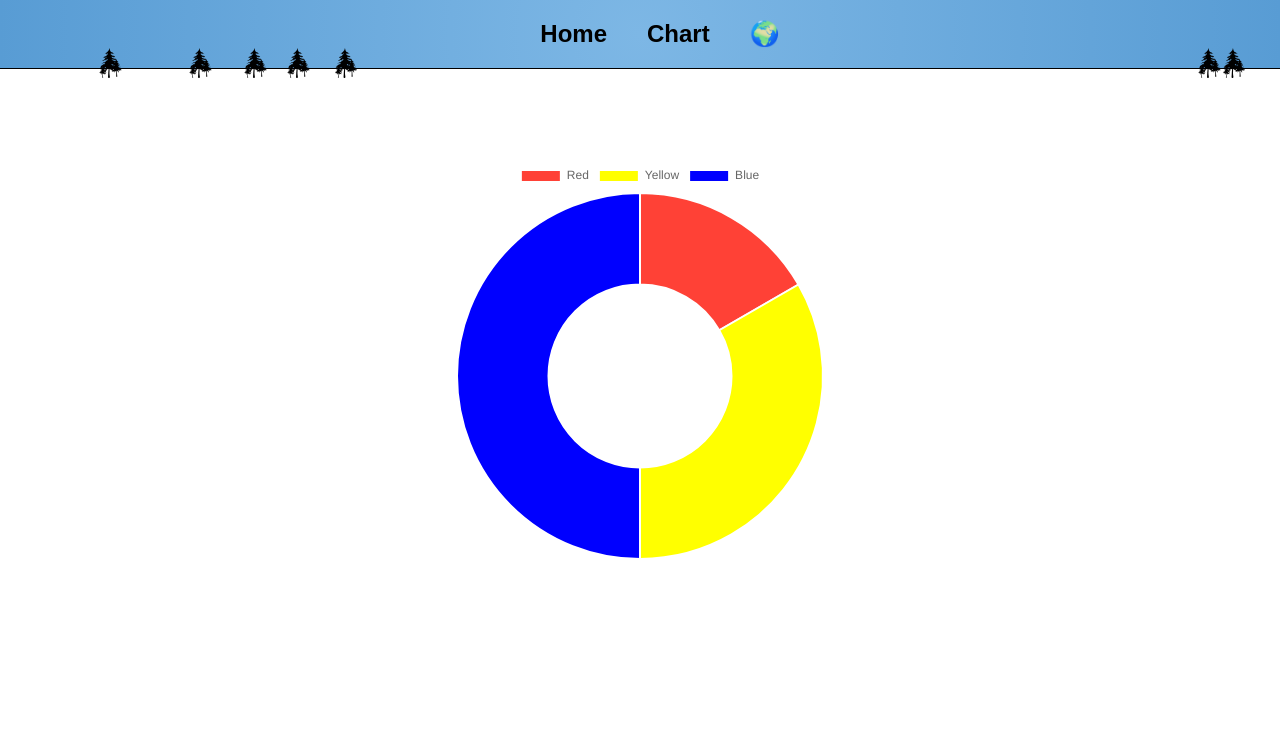
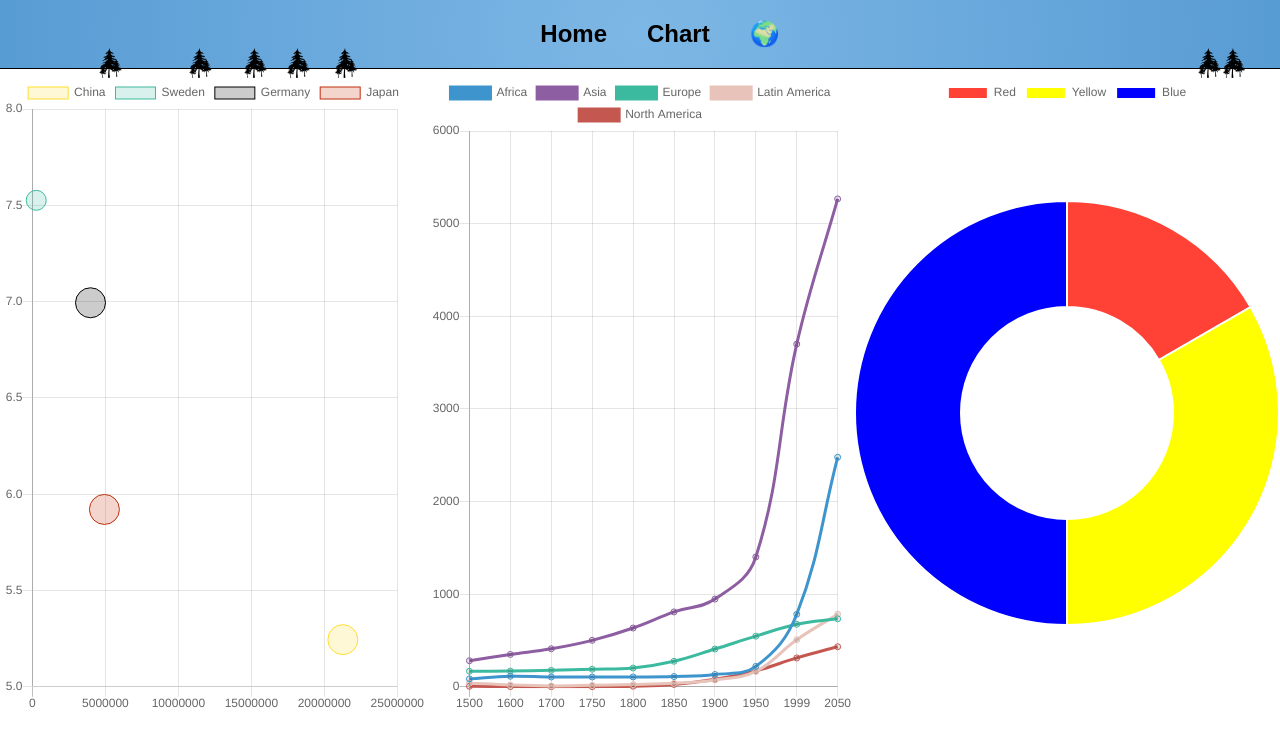
Before and after one commit to cahrsjo/the-climate-bodega, a React (Create React App) app: page /chart in a window 1280 px wide. Shown: the top 746 px of the page. Built offline with nearby package versions, Linux system fonts and the light colour scheme.

Commit message:
Added buble and lines graphs

```diff
--- a/src/App.js
+++ b/src/App.js
@@ -1,7 +1,7 @@
 import React, { Component } from "react";
 import ReactDOM from "react-dom";
 import { Globe } from './Globe';
-import { Chart } from './Chart';
+import { Chart } from './chart/Chart';
 import Home from './Home';
 import './App.css';
 import {
--- /dev/null
+++ b/src/chart/Chart.css
@@ -0,0 +1,18 @@
+.container {
+    display: flex;
+    flex-direction: row;
+    width: 100vw;
+    height: 80vh;
+    cursor: grab;
+    padding-top: 6vw;
+}
+
+.container .bubble,
+.container .line,
+.container .doughnut {
+    width: 100%;
+}
+
+.chartjs-size-monitor {
+    width: 100%;
+}
--- /dev/null
+++ b/src/chart/Chart.js
@@ -0,0 +1,156 @@
+import React, { Component } from "react";
+import { Doughnut, Line, Bubble } from 'react-chartjs-2';
+import './Chart.css';
+
+const bubbleData = {
+  labels: "Africa",
+      datasets: [{
+          label: ["China"],
+          backgroundColor: "rgba(255,221,50,0.2)",
+          borderColor: "rgba(255,221,50,1)",
+          data: [{
+            x: 21269017,
+            y: 5.245,
+            r: 15
+          }]
+        }, {
+          label: ["Sweden"],
+          backgroundColor: "rgba(60,186,159,0.2)",
+          borderColor: "rgba(60,186,159,1)",
+          data: [{
+            x: 258702,
+            y: 7.526,
+            r: 10
+          }]
+        }, {
+          label: ["Germany"],
+          backgroundColor: "rgba(0,0,0,0.2)",
+          borderColor: "#000",
+          data: [{
+            x: 3979083,
+            y: 6.994,
+            r: 15
+          }]
+        }, {
+          label: ["Japan"],
+          backgroundColor: "rgba(193,46,12,0.2)",
+          borderColor: "rgba(193,46,12,1)",
+          data: [{
+            x: 4931877,
+            y: 5.921,
+            r: 15
+        }]
+      }
+    ],
+    options: {
+      title: {
+        display: true,
+        text: 'Predicted world population (millions) in 2050'
+      }, scales: {
+        yAxes: [{
+          scaleLabel: {
+            display: true,
+            labelString: "Happiness"
+          }
+        }],
+        xAxes: [{
+          scaleLabel: {
+            display: true,
+            labelString: "GDP (PPP)"
+          }
+        }]
+      }
+    }
+};
+
+const lineData = {
+    labels: [1500,1600,1700,1750,1800,1850,1900,1950,1999,2050],
+    datasets: [{
+        data: [86,114,106,106,107,111,133,221,783,2478],
+        label: "Africa",
+        borderColor: "#3e95cd",
+        fill: false
+      }, {
+        data: [282,350,411,502,635,809,947,1402,3700,5267],
+        label: "Asia",
+        borderColor: "#8e5ea2",
+        fill: false
+      }, {
+        data: [168,170,178,190,203,276,408,547,675,734],
+        label: "Europe",
+        borderColor: "#3cba9f",
+        fill: false
+      }, {
+        data: [40,20,10,16,24,38,74,167,508,784],
+        label: "Latin America",
+        borderColor: "#e8c3b9",
+        fill: false
+      }, {
+        data: [6,3,2,2,7,26,82,172,312,433],
+        label: "North America",
+        borderColor: "#c45850",
+        fill: false
+      }
+    ],
+    options: {
+    title: {
+      display: true,
+      text: 'World population per region (in millions)'
+    }
+  }
+};
+
+const doughnutData = {
+    datasets: [{
+        data: [10, 20, 30],
+        backgroundColor: ["#FF4136", "#ffff00", "#0000ff"]
+    }],
+
+    // These labels appear in the legend and in the tooltips when hovering different arcs
+    labels: [
+        'Red',
+        'Yellow',
+        'Blue'
+    ]
+};
+
+export class Chart extends Component {
+  constructor(props) {
+    super(props);
+    this.chartReference = React.createRef();
+  }
+
+  componentDidMount() {
+    console.log(this.chartReference); // returns a Chart.js instance reference
+  }
+
+  render() {
+    return (
+      <div
+        className="container"
+      >
+        <div className="bubble">
+          <Bubble
+            ref={this.chartReference}
+            data={bubbleData}
+            options={{ maintainAspectRatio: false }}
+          />
+        </div>
+        <div className="line">
+          <Line
+            ref={this.chartReference}
+            data={lineData}
+            options={{ maintainAspectRatio: false }}
+          />
+        </div>
+        <div className="doughnut">
+          <Doughnut
+            ref={this.chartReference}
+            data={doughnutData}
+            options={{ maintainAspectRatio: false }}
+          />
+        </div>
+      </div>
+    );
+  }
+}
```
Also changed, not shown: src/App.css (line endings or trailing spaces).
